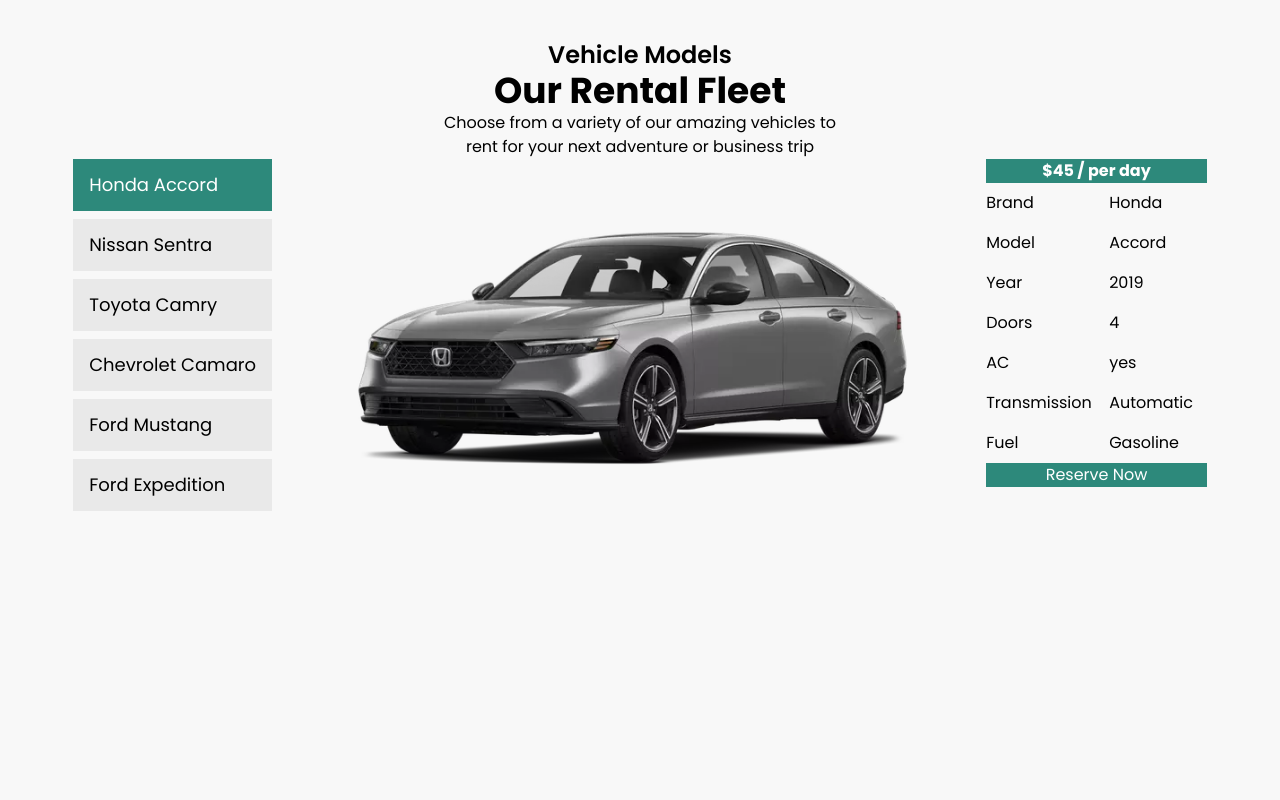
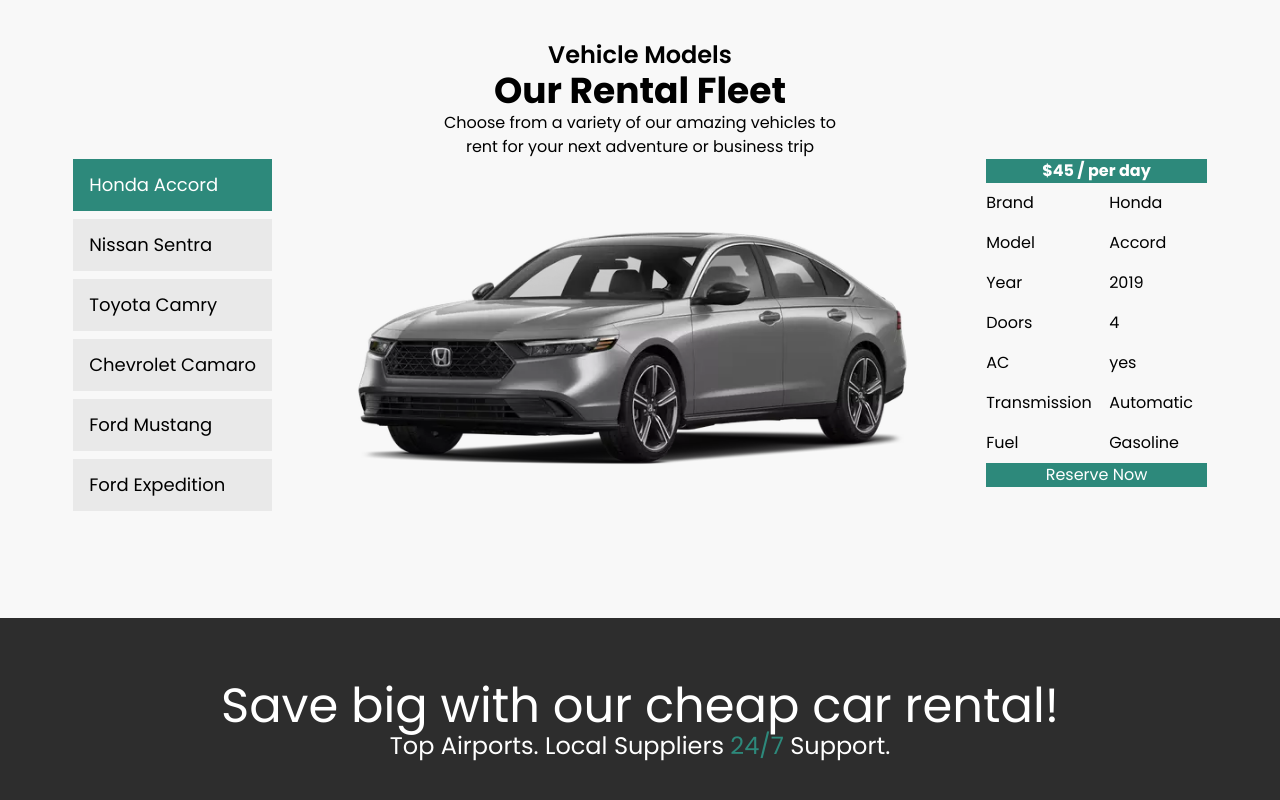
Before and after one commit to owlsCloud/Rental, a React (Create React App) app: page / in a window 1280 px wide. Shown: the part 1841-2641 px from the top of the page. Before the commit the page ends 2379 px from the top, so only its background shows below. Built offline with nearby package versions, Linux system fonts and the light colour scheme.

Commit message:
added banner

```diff
--- /dev/null
+++ b/src/components/Banner.jsx
@@ -0,0 +1,18 @@
+import React from "react";
+
+function Banner() {
+  return (
+    <div
+      className="text-center m-auto text-white mt-20 py-16 "
+      style={{ backgroundColor: "#2D2D2D" }}
+    >
+      <h2 className="text-5xl">Save big with our cheap car rental!</h2>
+      <p className="text-2xl">
+        Top Airports. Local Suppliers
+        <span className="text-primary"> 24/7</span> Support.
+      </p>
+    </div>
+  );
+}
+
+export default Banner;
--- a/src/index.css
+++ b/src/index.css
@@ -4,6 +4,7 @@
 
 :root {
   font-family: "Poppins", sans-serif;
+  background-color: #f8f8f8;
 }
 * {
   margin: 0;
@@ -11,5 +12,4 @@
   box-sizing: border-box;
   scrollbar-color: #2d897b #fff;
   scrollbar-width: thin;
-  background-color: #f8f8f8;
 }
--- a/src/pages/Home.jsx
+++ b/src/pages/Home.jsx
@@ -1,5 +1,6 @@
 import React from "react";
 import car from "../assets/car.png";
+import Banner from "../components/Banner";
 import BookCar from "../components/BookCar";
 import VehicleFleet from "../components/VehicleFleet";
 function Home() {
@@ -85,6 +86,7 @@
         </div>
       </section>
       <VehicleFleet />
+      <Banner />
     </>
   );
 }
```
